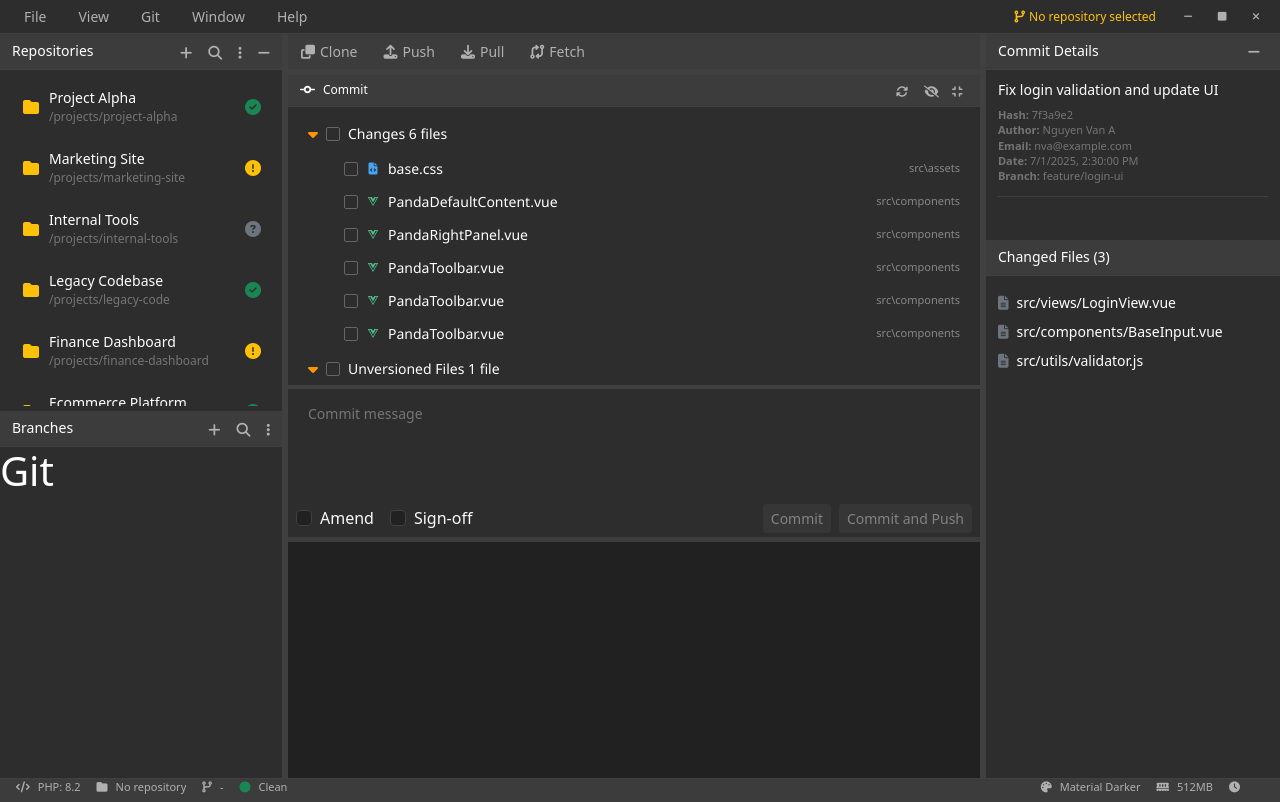
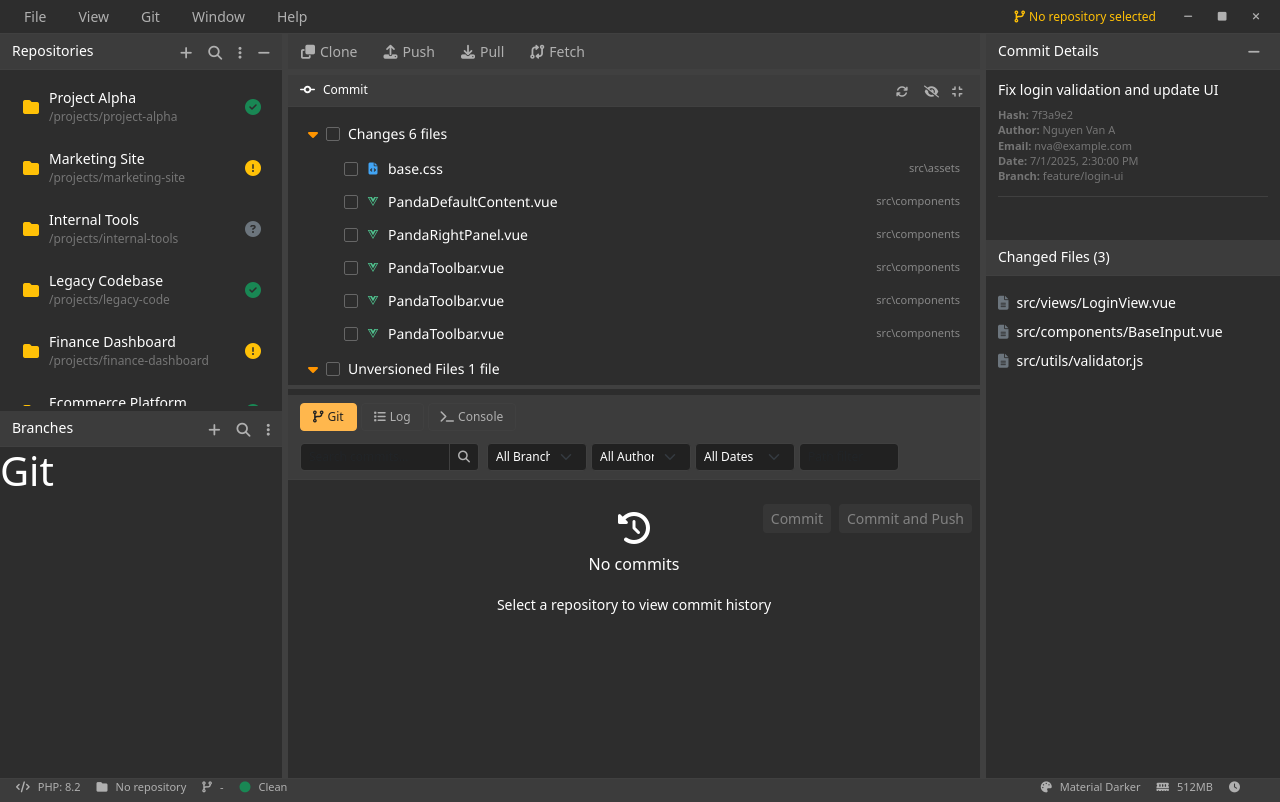
Before and after one commit to long2604205/git_ui, a Vue app: page / in a window 1280 px wide. Built offline with nearby package versions, Linux system fonts and the light colour scheme.

Commit message:
#master Build User Interface - Build Commit change file - Build Git Log
Signed-off-by: [Lampart] Bui Phat Dat <phat_dat@lampart-vn.com>

```diff
--- a/src/components/PandaChangesFileTree.vue
+++ b/src/components/PandaChangesFileTree.vue
@@ -304,6 +304,7 @@ watch(selectedFiles, (newSelected) => {
 }
 
 .section-header:hover {
+  border-radius: 10px;
   background-color: #4a4a4a;
 }
 
@@ -351,6 +352,7 @@ watch(selectedFiles, (newSelected) => {
 }
 
 .file-item:hover {
+  border-radius: 10px;
   background-color: #4a4a4a;
 }
 
--- a/src/components/PandaCommitPanel.vue
+++ b/src/components/PandaCommitPanel.vue
@@ -72,14 +72,16 @@
           </div>
         </div>
       </div>
-      <div class="line-style-content"></div>
     </div>
+    <div class="line-style-content"></div>
   </div>
+  <panda-git-log-panel/>
 </template>
 
 <script setup>
 import { computed, ref, watch } from 'vue'
 import PandaChangesFileTree from '@/components/PandaChangesFileTree.vue'
+import PandaGitLogPanel from '@/components/PandaGitLogPanel.vue'
 
 const props = defineProps({
   repository: {
@@ -236,7 +238,7 @@ const onChangeClick = (change, index) => {
 
 .line-style-content {
   height: 5px;
-  background: var(--bg-tertiary);
+  background: var(--border-color);
 }
 
 @container (max-width: 850px) {
--- /dev/null
+++ b/src/components/PandaGitLogPanel.vue
@@ -0,0 +1,264 @@
+<template>
+  <div class="git-log-panel">
+    <div class="log-header">
+      <div class="log-tabs">
+        <button class="btn btn-sm log-tab active" data-tab="git">
+          <i class="fas fa-code-branch me-1"></i>Git
+        </button>
+        <button class="btn btn-sm log-tab" data-tab="log">
+          <i class="fas fa-list me-1"></i>Log
+        </button>
+        <button class="btn btn-sm log-tab" data-tab="console">
+          <i class="fas fa-terminal me-1"></i>Console
+        </button>
+      </div>
+
+      <div class="log-controls">
+        <div class="search-box">
+          <input type="text" class="form-control form-control-sm"
+                 placeholder="Search commits..." id="log-search">
+          <button class="btn btn-sm search-btn">
+            <i class="fas fa-search"></i>
+          </button>
+        </div>
+
+        <div class="filter-controls">
+          <select class="form-select form-select-sm" id="branch-filter">
+            <option value="">All Branches</option>
+          </select>
+          <select class="form-select form-select-sm" id="author-filter">
+            <option value="">All Authors</option>
+          </select>
+          <select class="form-select form-select-sm" id="date-filter">
+            <option value="">All Dates</option>
+            <option value="today">Today</option>
+            <option value="week">This Week</option>
+            <option value="month">This Month</option>
+          </select>
+          <input type="text" class="form-control form-control-sm"
+                 placeholder="Path filter" id="path-filter">
+        </div>
+      </div>
+    </div>
+
+    <div class="log-content">
+      <div class="commit-graph" id="commit-graph">
+        <div class="no-commits-message text-center py-4">
+          <i class="fas fa-history fa-2x mb-2"></i>
+          <p>No commits</p>
+          <small>Select a repository to view commit history</small>
+        </div>
+      </div>
+    </div>
+  </div>
+</template>
+<script setup>
+
+</script>
+<style scoped>
+.git-log-panel {
+  flex: 1;
+  background-color: var(--bg-secondary);
+  display: flex;
+  flex-direction: column;
+  overflow: hidden;
+}
+
+.log-header {
+  background-color: var(--bg-tertiary);
+  border-bottom: 1px solid var(--border-color);
+  padding: 8px 12px;
+  display: flex;
+  justify-content: space-between;
+  align-items: center;
+  flex-wrap: wrap;
+  gap: 12px;
+}
+
+.log-tabs {
+  display: flex;
+  gap: 4px;
+}
+
+.log-tab {
+  background: transparent;
+  border: 1px solid var(--border-color);
+  color: var(--text-secondary);
+  font-size: 12px;
+  padding: 4px 12px;
+  border-radius: 4px;
+  transition: all 0.2s ease;
+}
+
+.log-tab.active,
+.log-tab:hover {
+  background-color: var(--accent-primary);
+  color: var(--bg-primary);
+  border-color: var(--accent-primary);
+}
+
+.log-controls {
+  display: flex;
+  gap: 8px;
+  align-items: center;
+  flex-wrap: wrap;
+}
+
+.search-box {
+  position: relative;
+  display: flex;
+}
+
+.search-box input {
+  background-color: var(--bg-primary);
+  border: 1px solid var(--border-color);
+  color: var(--text-primary);
+  font-size: 12px;
+  width: 150px;
+  border-radius: 4px 0 0 4px;
+}
+
+.search-btn {
+  background: var(--bg-primary);
+  border: 1px solid var(--border-color);
+  border-left: none;
+  color: var(--text-secondary);
+  font-size: 12px;
+  padding: 4px 8px;
+  border-radius: 0 4px 4px 0;
+  transition: all 0.2s ease;
+}
+
+.search-btn:hover {
+  color: var(--text-primary);
+  background-color: var(--bg-hover);
+}
+
+.filter-controls {
+  display: flex;
+  gap: 4px;
+}
+
+.filter-controls select,
+.filter-controls input {
+  background-color: var(--bg-primary);
+  border: 1px solid var(--border-color);
+  color: var(--text-primary);
+  font-size: 12px;
+  width: 100px;
+  border-radius: 4px;
+}
+
+.log-content {
+  flex: 1;
+  overflow: auto;
+  position: relative;
+}
+
+/* Commit Graph */
+.commit-graph {
+  padding: 8px;
+}
+
+.commit-row {
+  display: flex;
+  align-items: center;
+  padding: 2px 0;
+  font-size: 12px;
+  cursor: pointer;
+  transition: background-color 0.2s ease;
+  min-height: 24px;
+  border-radius: 2px;
+}
+
+.commit-row:hover {
+  background-color: var(--bg-hover);
+}
+
+.commit-row.selected {
+  background-color: var(--accent-primary);
+  color: var(--bg-primary);
+}
+
+.commit-graph-line {
+  width: 120px;
+  height: 24px;
+  position: relative;
+  margin-right: 8px;
+  flex-shrink: 0;
+}
+
+.graph-node {
+  position: absolute;
+  width: 8px;
+  height: 8px;
+  border-radius: 50%;
+  top: 50%;
+  transform: translateY(-50%);
+  border: 2px solid var(--bg-secondary);
+}
+
+.graph-line {
+  position: absolute;
+  width: 2px;
+  height: 100%;
+  top: 0;
+}
+
+.commit-info {
+  flex: 1;
+  display: flex;
+  align-items: center;
+  gap: 12px;
+  min-width: 0;
+}
+
+.commit-message {
+  flex: 1;
+  white-space: nowrap;
+  overflow: hidden;
+  text-overflow: ellipsis;
+  font-weight: 500;
+}
+
+.commit-author {
+  width: 120px;
+  color: var(--text-secondary);
+  font-size: 11px;
+  flex-shrink: 0;
+  white-space: nowrap;
+  overflow: hidden;
+  text-overflow: ellipsis;
+}
+
+.commit-time {
+  width: 100px;
+  color: var(--text-secondary);
+  font-size: 11px;
+  text-align: right;
+  flex-shrink: 0;
+}
+
+.commit-tags {
+  display: flex;
+  gap: 4px;
+  margin-left: 8px;
+}
+
+.commit-tag {
+  background-color: var(--accent-secondary);
+  color: var(--bg-primary);
+  font-size: 10px;
+  padding: 2px 6px;
+  border-radius: 10px;
+  white-space: nowrap;
+}
+
+.commit-hash {
+  font-family: "Courier New", monospace;
+  color: var(--text-muted);
+  font-size: 10px;
+  margin-left: 8px;
+}
+
+</style>
--- a/src/components/PandaRepositoryWorkspace.vue
+++ b/src/components/PandaRepositoryWorkspace.vue
@@ -229,7 +229,7 @@ const resizeContainer = (e) => {
   if (!isResizingContainer) return;
   const wrapperLeft = document.querySelector('.horizontal-resize-wrapper').getBoundingClientRect().left;
   let newWidth = e.clientX - wrapperLeft;
-  newWidth = Math.min(Math.max(newWidth, 250), 700);
+  newWidth = Math.min(Math.max(newWidth, 250), 500);
   containerWidth.value = newWidth;
 };
 
@@ -245,7 +245,7 @@ const stopResizeContainer = () => {
   flex-direction: row;
   width: 300px;
   min-width: 60px;
-  max-width: 700px;
+  max-width: 500px;
   height: 100%;
   overflow: hidden;
   position: relative;
--- a/src/components/PandaRightPanel.vue
+++ b/src/components/PandaRightPanel.vue
@@ -109,7 +109,7 @@ const resizeContainer = (e) => {
   if (!isResizing) return
   const windowWidth = window.innerWidth
   const newWidth = windowWidth - e.clientX
-  containerWidth.value = Math.min(Math.max(newWidth, 250), 700)
+  containerWidth.value = Math.min(Math.max(newWidth, 250), 500)
 }
 
 const stopResizeContainer = () => {
@@ -146,7 +146,7 @@ const stopVerticalResize = () => {
   flex-direction: row;
   width: 300px;
   min-width: 50px;
-  max-width: 700px;
+  max-width: 500px;
   height: 100%;
   position: relative;
   overflow: hidden;
```
